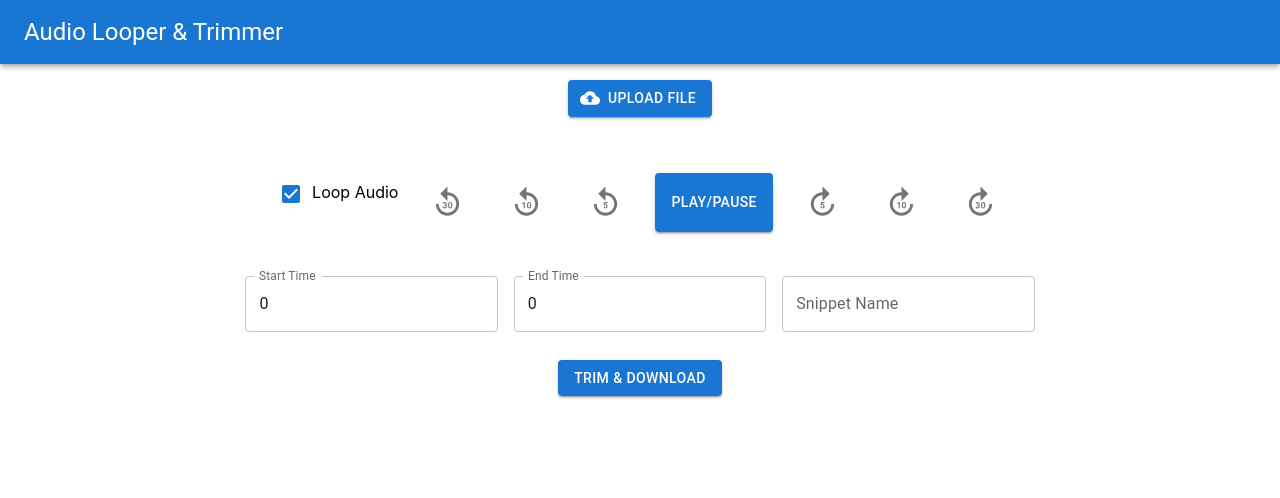
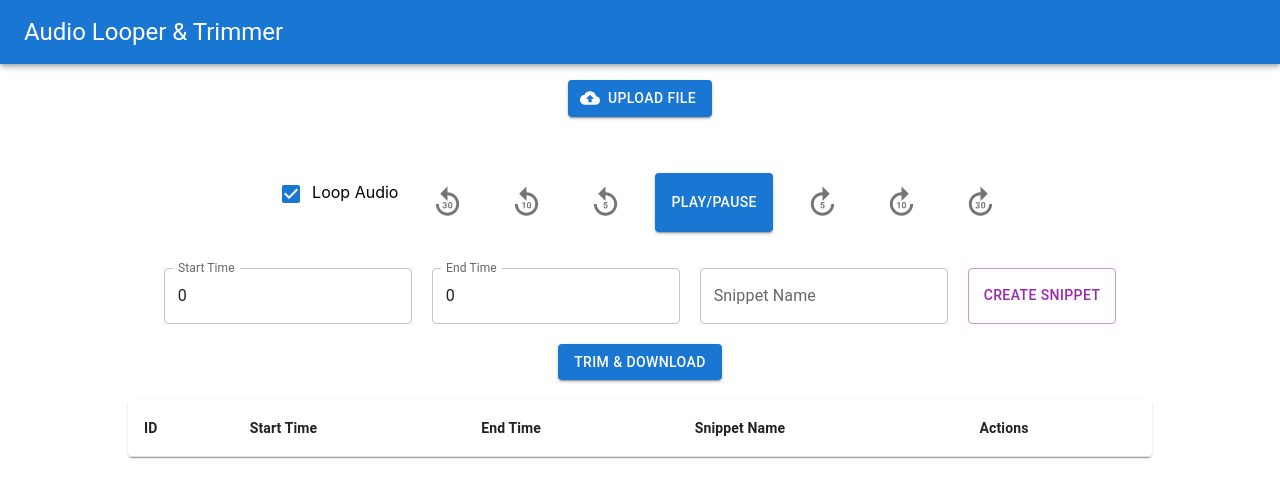
Before and after one commit to ruchaheda/auditio, a React (Create React App) app in the folder frontend/: page / in a window 1280 px wide. Shown: the top 498 px of the page. Built offline with nearby package versions, Linux system fonts and the light colour scheme.

Commit message:
implemented ability to add snippets. editing, deleting is not an option yet. (#7)

```diff
--- a/frontend/package.json
+++ b/frontend/package.json
@@ -8,6 +8,7 @@
     "@emotion/styled": "^11.13.0",
     "@mui/icons-material": "^6.1.1",
     "@mui/material": "^6.1.1",
+    "@mui/x-data-grid": "^7.18.0",
     "@testing-library/jest-dom": "^5.17.0",
     "@testing-library/react": "^13.4.0",
     "@testing-library/user-event": "^13.5.0",
--- a/frontend/src/App.tsx
+++ b/frontend/src/App.tsx
@@ -1,10 +1,26 @@
-import React, { useState, useRef } from 'react';
+import React, { useState, useRef, useEffect } from 'react';
 import WaveSurfer from 'wavesurfer.js';
 import TimelinePlugin from 'wavesurfer.js/plugins/timeline';
 import Hover from 'wavesurfer.js/plugins/hover';
 import RegionsPlugin from 'wavesurfer.js/plugins/regions';
-import { AppBar, Box, Button, Checkbox, IconButton, TextField, Toolbar, Typography } from '@mui/material';
-import { CloudUpload, Forward5, Forward10, Forward30, Replay5, Replay10, Replay30 } from '@mui/icons-material';
+import {
+  AppBar,
+  Box,
+  Button,
+  Checkbox,
+  IconButton,
+  Paper,
+  Table,
+  TableBody,
+  TableCell,
+  TableContainer,
+  TableHead,
+  TableRow,
+  TextField,
+  Toolbar,
+  Tooltip,
+  Typography } from '@mui/material';
+import { ArrowCircleUp, CloudUpload, Delete, Edit, Forward5, Forward10, Forward30, Replay5, Replay10, Replay30 } from '@mui/icons-material';
 
 // Define types for state variables
 interface Region {
@@ -19,7 +35,9 @@ function App() {
   const [currentRegionStartTime, setCurrentRegionStartTime] = useState<number>(0);  // State for start time
   const [currentRegionEndTime, setCurrentRegionEndTime] = useState<number>(0);      // State for end time
   const [loopAudio, setLoopAudio] = useState<boolean>(true);
-  const [snippetName, setSnippetName] = useState<string>('');
+  const [regionName, setRegionName] = useState<string>('');
+  const [renderTrigger, setRenderTrigger] = useState(0);
+  const regions = useRef<{[id: number]: any}>({});
   const loopAudioRef = useRef<boolean>(true);
   const wavesurferRef = useRef<WaveSurferInstance | null>(null);
   const regionRef = useRef<any>(null); // Reference for the waveform region
@@ -52,21 +70,20 @@ function App() {
       labelSize: '11px',
     })
 
-    const regions = RegionsPlugin.create();
+    const regionPlugin = RegionsPlugin.create();
 
     const wavesurfer = WaveSurfer.create({
       container: '#waveform',
       waveColor: 'rgb(200, 0, 200)',
       progressColor: 'rgb(100, 0, 100)',
       height: 100,
-      // Set a bar width
       barWidth: 2,
-      // Optionally, specify the spacing between bars
       barGap: 1,
-      // And the bar radius
       barRadius: 2,
-      plugins: [topTimeline, hover, regions]
+      plugins: [topTimeline, hover, regionPlugin]
     });
+
+    console.log("active plugins, ", wavesurfer.getActivePlugins());
 
     wavesurferRef.current = wavesurfer;
 
@@ -76,7 +93,7 @@ function App() {
     wavesurfer.on('ready' as any, () => {
       console.log("waveform is ready!");
 
-      regions.enableDragSelection({
+      regionPlugin.enableDragSelection({
         color: 'rgba(255, 0, 0, 0.3)',
       });
 
@@ -86,40 +103,81 @@ function App() {
       });
 
       // Listen for region creation
-      regions.on('region-created' as any, (region) => {
+      regionPlugin.on('region-created' as any, (region) => {
+        console.log("region-created! region: ", region);
         regionRef.current = region;
-        updateRegion(region.start, region.end);
+
+        if (!region.content) {
+          region.content = document.createElement('div');
+          region.content.textContent = "New Region";
+        }
+        region.contentEditable = true;
+
+        updateRegion(region.start, region.end, region.content?.innerText);
+
+        regions.current = {
+          ...regions.current,
+          [region.id]: region
+        }
+        setRenderTrigger(prev => prev + 1);
       });
 
-      regions.on('region-clicked' as any, (region, e) => {
+      regionPlugin.on('region-clicked' as any, (region, e) => {
         e.stopPropagation(); // prevent triggering a click on the waveform
         regionRef.current = region;
-        updateRegion(region.start, region.end);
+        updateRegion(region.start, region.end, region.content?.innerText);
         region.play();
       });
 
-      regions.on('region-out' as any, (region) => {
-        console.log('region-out, loopAudio:', loopAudioRef);
+      regionPlugin.on('region-out' as any, (region) => {
         if (loopAudioRef.current) {
           region.play();
         }
       })
+
+      regionPlugin.on('region-updated' as any, (region) => {
+        setRenderTrigger(prev => prev + 1);
+      })
     });
   };
 
+  // useEffect(() => {
+  //   console.log("Updated regions: ", regions);
+  // }, [regions]);
+
+  const createRegionManually = () => {
+     const newRegion = (wavesurferRef.current?.getActivePlugins()[2] as RegionsPlugin).addRegion({
+      start: currentRegionStartTime,
+      end: currentRegionEndTime,
+      content: regionName ? regionName : "New Region",
+      contentEditable: true,
+      drag: true,
+      resize: true,
+    });
+
+    regionRef.current = newRegion
+    regions.current = {
+      ...regions.current,
+      [newRegion.id]: newRegion
+    }
+    setRenderTrigger(prev => prev + 1);
+
+  }
+
   // Update region when start and end times are manually or programmatically changed
-  const updateRegion = (newStart: number, newEnd: number) => {
+  const updateRegion = (newStart: number, newEnd: number, name?: string) => {
     if (regionRef.current) {
       setCurrentRegionStartTime(newStart);
       setCurrentRegionEndTime(newEnd);
+      if (name) {
+        setRegionName(name);
+      }
     }
   };
 
   const toggleLooping = () => {
-    // console.log('previous loopAudio value: ', loopAudioRef.current);
     loopAudioRef.current = !loopAudioRef.current;
     setLoopAudio(loopAudioRef.current);
-    // console.log('current loopAudio value: ', loopAudioRef.current);
   }
 
   const handlePlayPause: React.MouseEventHandler<HTMLButtonElement> = () => {
@@ -131,12 +189,7 @@ function App() {
       return;
     }
 
-    const currentTime = wavesurferRef.current.getCurrentTime();
-    const newTime = currentTime + seconds;
-    const duration = wavesurferRef.current.getDuration();
-    if (newTime >= 0 && newTime <= duration) {
-      wavesurferRef.current.seekTo(newTime / duration);
-    }
+    wavesurferRef.current.skip(seconds);
   }
 
   // Handle file upload
@@ -166,7 +219,7 @@ function App() {
       filename: audioFile,
       start: currentRegionStartTime,
       end: currentRegionEndTime,
-      output_name: snippetName,
+      output_name: regionName,
     };
 
     fetch('http://localhost:5001/trim', {
@@ -254,8 +307,10 @@ function App() {
         </Box>
 
         <Box
-          component="form"
-          sx={{ '& .MuiTextField-root': { m: 1, width: '25ch' } }}
+          display="flex"
+          flexDirection="row"
+          gap="20px"
+          justifyContent="center"
         >
           <TextField
             id="outlined-number"
@@ -279,12 +334,48 @@ function App() {
             id="outlined-basic"
             label="Snippet Name"
             variant="outlined"
-            value={snippetName}
-            onChange={(e) => setSnippetName(e.target.value)}
+            value={regionName}
+            onChange={(e) => setRegionName(e.target.value)}
           />
+
+          <Button variant="outlined" onClick={createRegionManually} color="secondary">Create Snippet</Button>
         </Box>
 
         <Button variant="contained" onClick={handleTrim} color="primary">Trim & Download</Button>
+
+        <Box>
+          <TableContainer component={Paper}>
+            <Table sx={{ width: "80vw"}} aria-label="simple table">
+              <TableHead>
+                <TableRow>
+                  <TableCell><b>ID</b></TableCell>
+                  <TableCell><b>Start Time</b></TableCell>
+                  <TableCell><b>End Time</b></TableCell>
+                  <TableCell><b>Snippet Name</b></TableCell>
+                  <TableCell><b>Actions</b></TableCell>
+                </TableRow>
+              </TableHead>
+              <TableBody>
+                {/* {console.log(regions)} */}
+                {Object.values(regions.current).map((region, index) => {
+                  console.log("regionsTrigger on render: ", renderTrigger);
+                  return (
+                  <TableRow key={index}>
+                    <TableCell>{region.id}</TableCell>
+                    <TableCell>{region.start}</TableCell>
+                    <TableCell>{region.end}</TableCell>
+                    <TableCell>{typeof region.content == "string" ? region.content : region.content.innerText}</TableCell>
+                    <TableCell>
+                      <Tooltip title="Load"><IconButton size="large"><ArrowCircleUp fontSize="large" color="secondary" /></IconButton></Tooltip>
+                      <Tooltip title="Edit"><IconButton size="large"><Edit fontSize="large" color="primary" /></IconButton></Tooltip>
+                      <Tooltip title="Delete"><IconButton size="large"><Delete fontSize="large" sx={{ color: "#f44336" }} /></IconButton></Tooltip>
+                    </TableCell>
+                  </TableRow>
+                )})}
+              </TableBody>
+            </Table>
+          </TableContainer>
+        </Box>
       </Box>
     </Box>
   );
```
Also changed, not shown: 1 other file (tests, documents, lock files or other folders).
